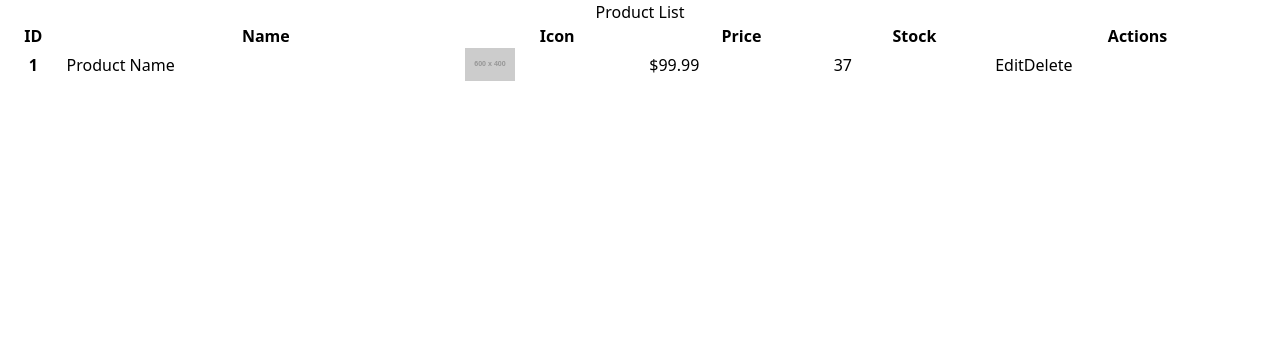
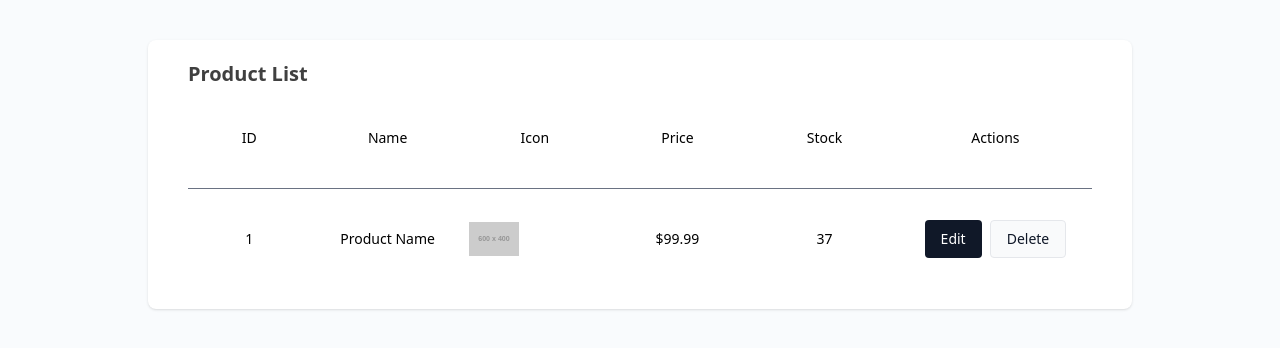
Before and after one commit to rastz/iai-product-list-app, a React (Vite) app: page / in a window 1280 px wide. Shown: the top 348 px of the page. Built offline with nearby package versions, Linux system fonts and the light colour scheme.

Commit message:
feat: use components in main view

```diff
--- a/src/App.tsx
+++ b/src/App.tsx
@@ -1,43 +1,62 @@
+import { Box } from "./components/Box";
+import { Button } from "./components/Button";
+import { Grid } from "./components/Grid";
+import { Main } from "./components/Main";
+import { Section } from "./components/Section";
+import { Table } from "./components/Table";
+import { TableBody } from "./components/TableBody";
+import { TableCaption } from "./components/TableCaption";
+import { TableCell } from "./components/TableCell";
+import { TableHead } from "./components/TableHead";
+import { TableHeader } from "./components/TableHeader";
+import { TableRow } from "./components/TableRow";
+
 function App() {
   return (
-    <>
-      <table>
-        <caption>Product List</caption>
+    <Main>
+      <Section>
+        <Box>
+          <Table>
+            <TableCaption>Product List</TableCaption>
 
-        <thead>
-          <tr>
-            <th scope="col">ID</th>
-            <th scope="col">Name</th>
-            <th scope="col">Icon</th>
-            <th scope="col">Price</th>
-            <th scope="col">Stock</th>
-            <th scope="col">Actions</th>
-          </tr>
-        </thead>
+            <TableHeader>
+              <TableRow>
+                <TableHead scope="col">ID</TableHead>
+                <TableHead scope="col">Name</TableHead>
+                <TableHead scope="col">Icon</TableHead>
+                <TableHead scope="col">Price</TableHead>
+                <TableHead scope="col">Stock</TableHead>
+                <TableHead scope="col">Actions</TableHead>
+              </TableRow>
+            </TableHeader>
 
-        <tbody>
-          <tr>
-            <th scope="row">1</th>
+            <TableBody>
+              <TableRow>
+                <TableHead scope="row">1</TableHead>
 
-            <td>Product Name</td>
-            <td>
+                <TableCell>Product Name</TableCell>
+                <TableCell>
                   <img
                     src="https://placehold.co/600x400?font=montserrat"
                     alt=""
                     width="50"
                     height="50"
                   />
-            </td>
-            <td>$99.99</td>
-            <td>37</td>
-            <td>
-              <button>Edit</button>
-              <button>Delete</button>
-            </td>
-          </tr>
-        </tbody>
-      </table>
-    </>
+                </TableCell>
+                <TableCell>$99.99</TableCell>
+                <TableCell>37</TableCell>
+                <TableCell>
+                  <Grid>
+                    <Button variant="primary">Edit</Button>
+                    <Button variant="secondary">Delete</Button>
+                  </Grid>
+                </TableCell>
+              </TableRow>
+            </TableBody>
+          </Table>
+        </Box>
+      </Section>
+    </Main>
   );
 }
 
```
Lines whose indentation alone changed are shown as unchanged.
